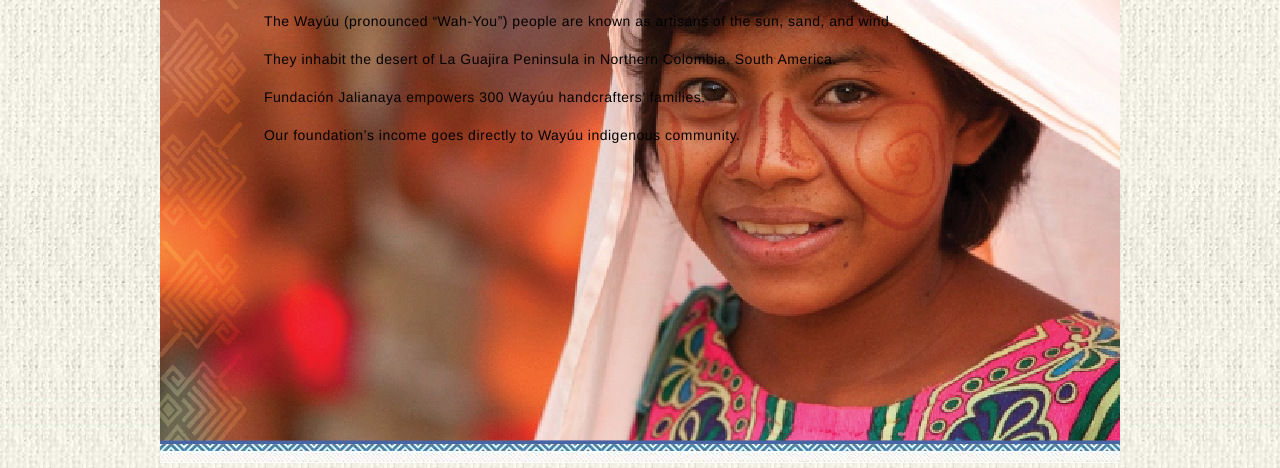
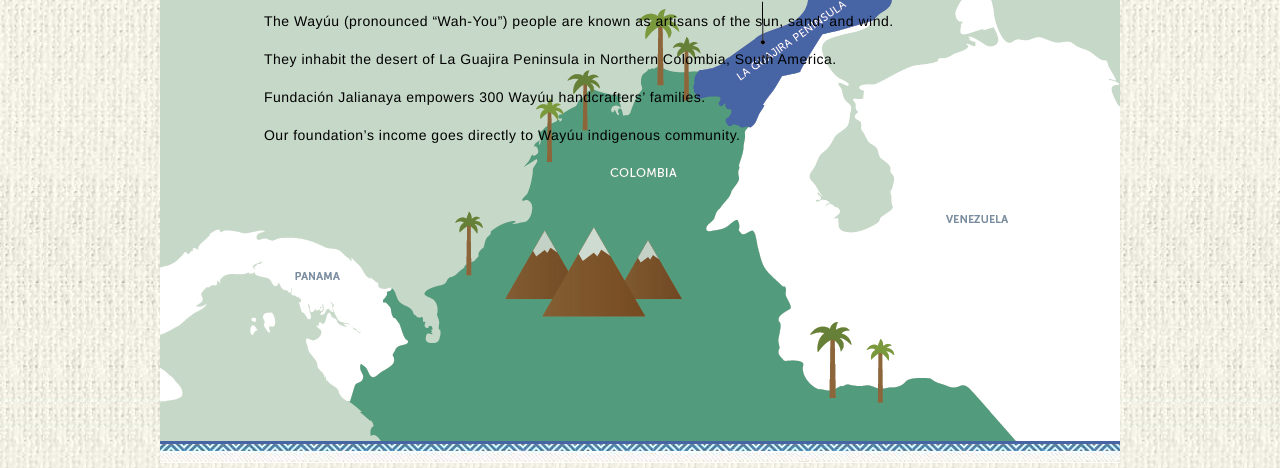
Before and after one commit to valladolidita/fundacionjalianaya, a website: page origenes.html in a window 1280 px wide. Shown: the part 373-841 px from the top of the page. Drawn offline with nearby package versions, Linux system fonts and the light colour scheme; files that its build step writes are made by us from their sources.

Commit message:
image update on origenes.html page

```diff
--- a/origenes.html
+++ b/origenes.html
@@ -44,7 +44,7 @@
   <p>Our foundation’s income goes directly to Wayúu indigenous community.</p>
 
 </div>
-	<img class="zindex-image" src="images/homepageimage.jpg" alt="wayuu map">
+	<img class="zindex-image" src="images/map.jpg" alt="wayuu map">
 </article>
 
 <footer class="footer-group">
```
Also changed, not shown: images/map.jpg (added).
